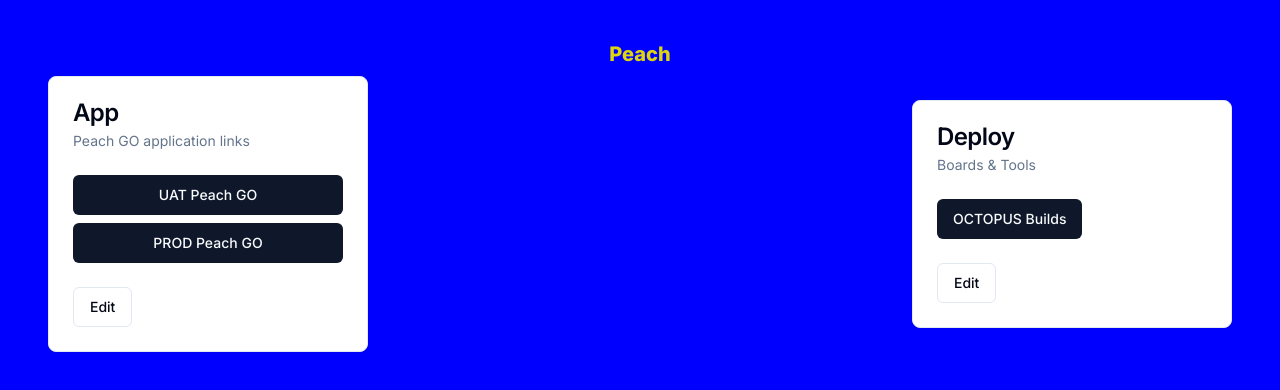
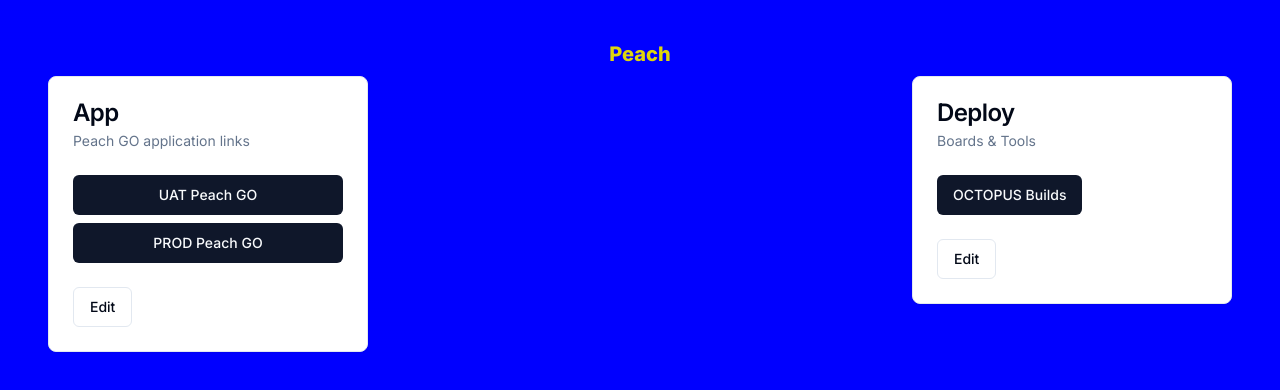
Before and after one commit to OzzyMalv/ez-dashprojects, a Next.js app: page / in a window 1280 px wide. Shown: the top 390 px of the page. Built offline with nearby package versions, Linux system fonts and the light colour scheme.

Commit message:
fi style

```diff
--- a/src/app/page.tsx
+++ b/src/app/page.tsx
@@ -13,7 +13,7 @@
   return (
     <main className="p-10">
       <h1 className="text-center text-xl font-extrabold">Peach</h1>
-      <div className="flex flex-col items-center gap-2 p-2 sm:flex-row sm:justify-between">
+      <div className="flex flex-col items-center gap-2  p-2 sm:flex-row sm:items-baseline sm:justify-between">
         <Card className="w-[20rem]">
           <CardHeader>
             <CardTitle>App</CardTitle>
```
